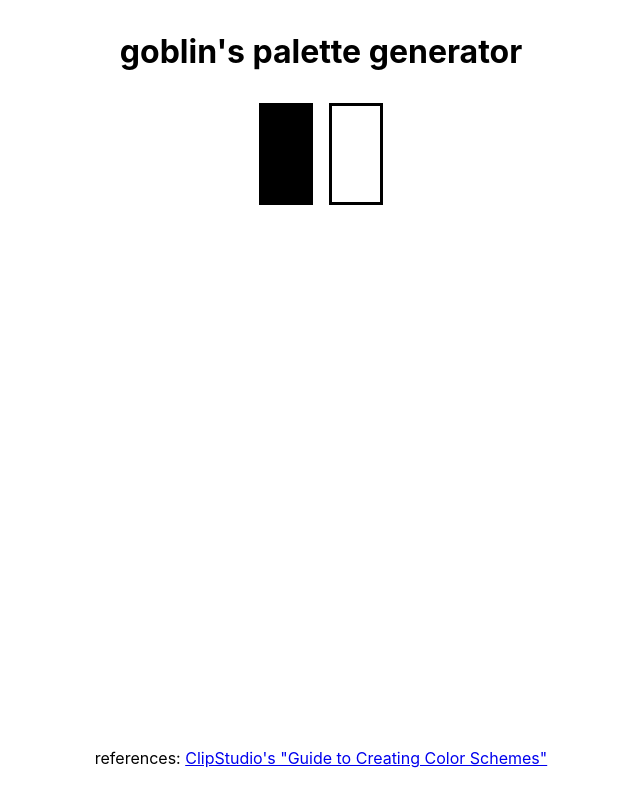
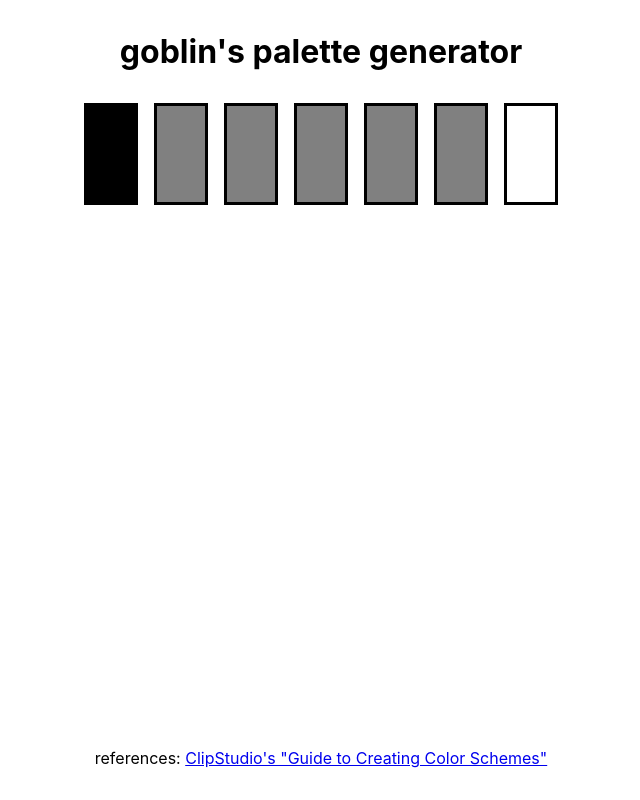
Before and after one commit to goblinodds/palettegen, a React (Create React App) app: page / in a window 1280 px wide. Shown: the whole page, without its empty margins (319-959 px from the left). Built offline with nearby package versions, Linux system fonts and the light colour scheme.

Commit message:
add swatches until you hit max

```diff
--- a/src/appComponents/Palette.js
+++ b/src/appComponents/Palette.js
@@ -11,6 +11,9 @@ import { formatHex8 } from 'culori';
 
 // LATER VERSIONS
 //// increase/decrease # of swatches: https://twitter.com/goblincodes/status/1586880288495263744?s=20&t=vhQoNDyIRnvPif-CzAXPgQ
+
+// mandatory seven swatches, but i'd like to be able to let users change this
+let swatchNum = 7;
 
 const swatches = [
     {
@@ -29,7 +32,25 @@ const swatches = [
     }
 ]
 
+let neededSwatches = swatchNum - swatches.length;
+
+// add swatches until you reach the max (swatchNum)
+function interpolate(num) {
+    while (swatches.length < num){
+        console.log(`${swatches.length} / ${swatchNum}`);
+        swatches.splice(1, 0, {
+            mode: 'rgb',
+            r: .5,
+            g: .5,
+            b: .5,
+            alpha: 1
+        });
+    };
+};
+
+
 export default function Palette(){
+    interpolate(swatchNum);
     return (
         <div id='Swatches'>
             {swatches.map((swatch, index) => {
```
